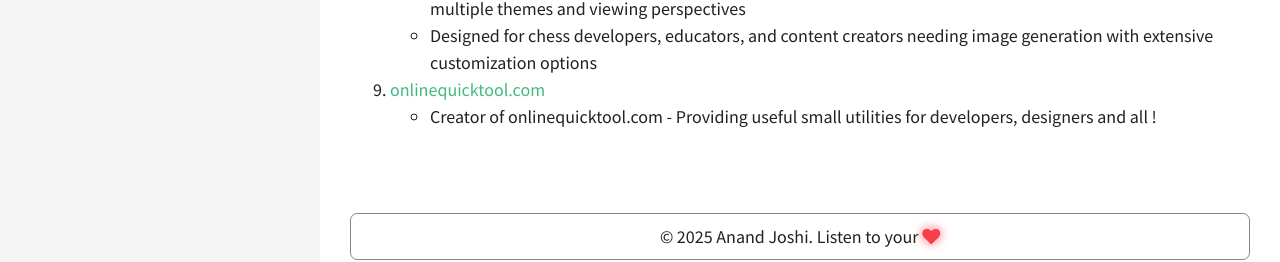
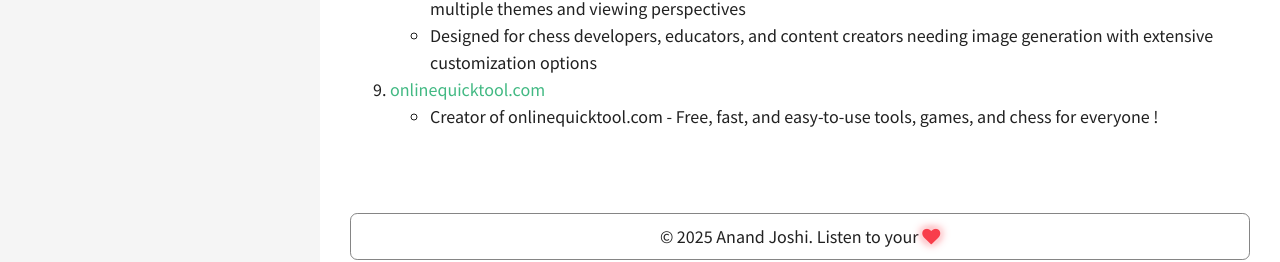
Before and after one commit to anandjoshi91/anandjoshi91.github.io, a Jekyll site: the page built from pages/about/index.html, in a window 1280 px wide. Shown: the part 2238-2500 px from the top of the page. Built offline with Jekyll 4.4.1, drawn with Linux system fonts in a browser that asks for light colours.

Commit message:
update description for onlinequicktool

```diff
--- a/pages/about/index.html
+++ b/pages/about/index.html
@@ -217,7 +217,7 @@
 		<a href="https://onlinequicktool.com/" target="_blank">onlinequicktool.com</a>
 		<ul>
 			<li>
-				Creator of onlinequicktool.com - Providing useful small utilities for developers, designers and all !
+				Creator of onlinequicktool.com - Free, fast, and easy-to-use tools, games, and chess for everyone !
 			</li>
 		</ul>
 	</li>
```
